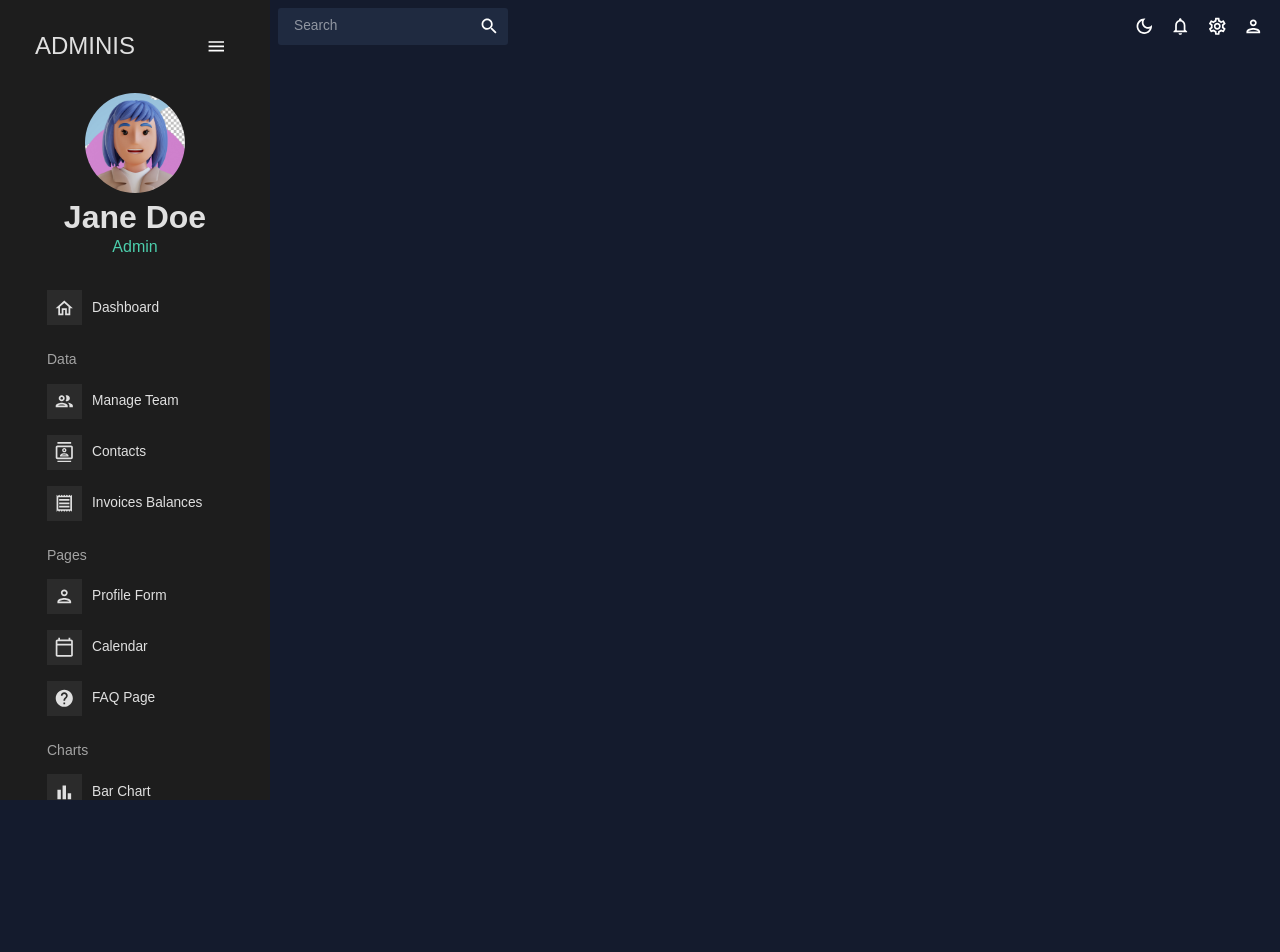
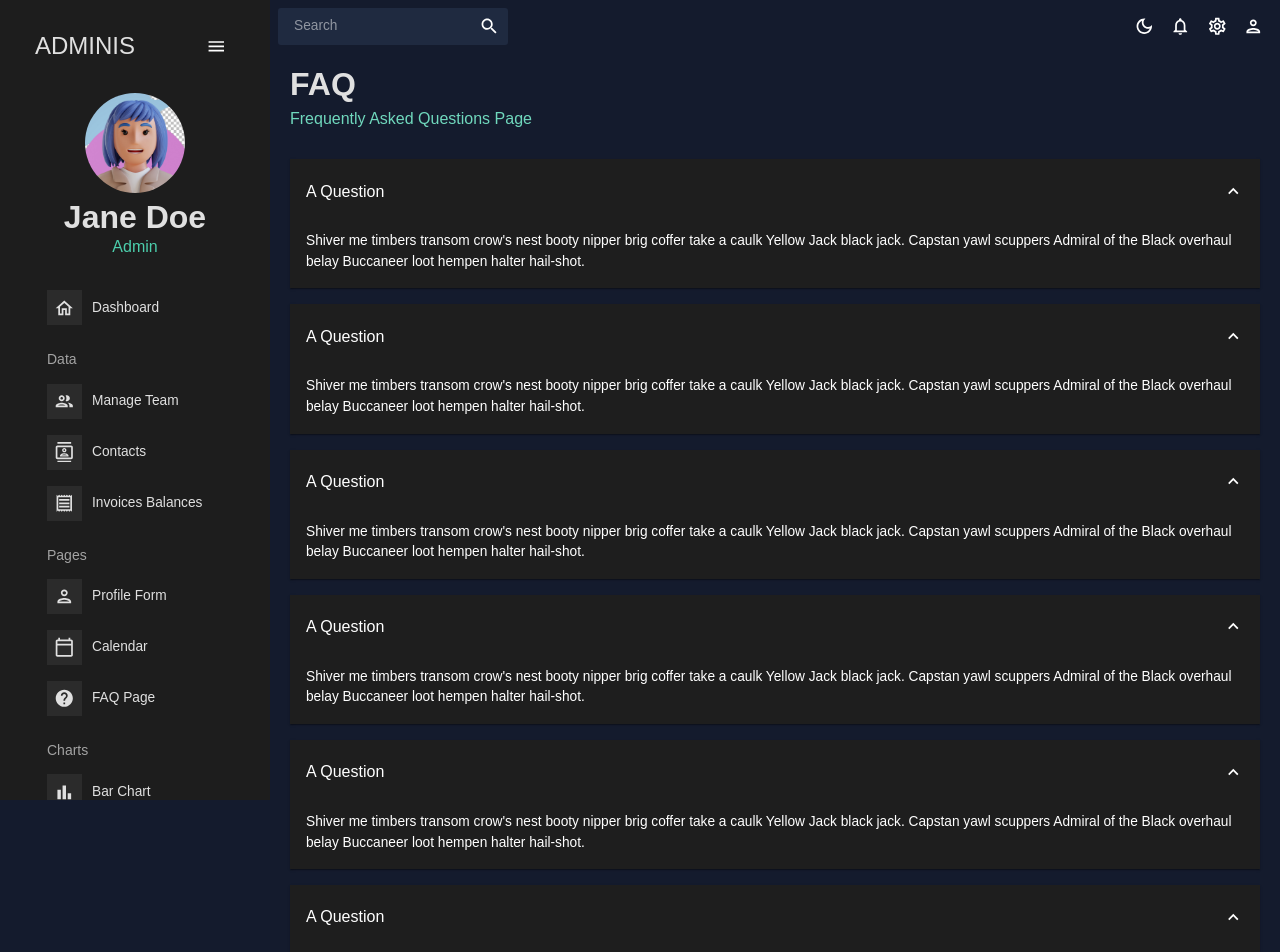
Before and after one commit to olesiakissa/admin-dashboard-app, a React (Create React App) app: page /faq in a window 1280 px wide. Shown: the top 952 px of the page. Before the commit the page ends 800 px from the top, so only its background shows below. Built offline with nearby package versions, Linux system fonts and the light colour scheme.

Commit message:
Add FAQ Accordion component

```diff
--- a/src/App.js
+++ b/src/App.js
@@ -9,10 +9,10 @@ import Contacts          from './scenes/contacts/Contacts';
 import Invoices          from './scenes/invoices/Invoices';
 import Form              from './scenes/form/Form';
 import Calendar          from './scenes/calendar/Calendar'
+import FAQ               from './scenes/faq/FAQ';
 // import Bar               from './scenes/bar';
 // import Line              from './scenes/line';
 // import Pie               from './scenes/pie';
-// import FAQ               from './scenes/faq';
 // import Geography         from './scenes/geography';
 
 
@@ -34,10 +34,10 @@ const App = () => {
               <Route path='/invoices'   element={ <Invoices /> } />
               <Route path='/form'       element={ <Form /> } />
               <Route path='/calendar'   element={ <Calendar /> } />
+              <Route path='/faq'        element={ <FAQ /> } />
               {/* <Route path='/bar'        element={ <Bar /> } /> */}
               {/* <Route path='/line'       element={ <Line /> } /> */}
               {/* <Route path='/pie'        element={ <Pie /> } /> */}
-              {/* <Route path='/faq'        element={ <FAQ /> } /> */}
               {/* <Route path='/geography'  element={ <Geography /> } /> */}
             </Routes>
           </main>
--- /dev/null
+++ b/src/scenes/faq/FAQ.jsx
@@ -0,0 +1,107 @@
+import React from 'react'
+import {
+    Box,
+    useTheme,
+    Typography,
+    Accordion,
+    AccordionSummary,
+    AccordionDetails
+} from '@mui/material'
+import Header from '../../components/Header';
+import { ExpandMoreOutlined } from '@mui/icons-material';
+
+import { colorTokens } from '../../themes';
+const FAQ = () => {
+    const theme = useTheme();
+    const colors = colorTokens(theme.palette.mode)
+  return (
+    <Box m="20px">
+        <Header title={"FAQ"} subtitle={"Frequently Asked Questions Page"}/>
+
+        <Accordion defaultExpanded>
+            <AccordionSummary expandIcon={<ExpandMoreOutlined />}>
+                <Typography colors={colors.lightEmerald[500]} variant="h5">
+                    A Question
+                </Typography>
+            </AccordionSummary>
+            <AccordionDetails>
+                <Typography>
+                Shiver me timbers transom crow's nest booty nipper brig coffer take a caulk Yellow Jack black jack.
+                Capstan yawl scuppers Admiral of the Black overhaul belay Buccaneer loot hempen halter hail-shot.
+                </Typography>
+            </AccordionDetails>
+        </Accordion>
+        <Accordion defaultExpanded>
+            <AccordionSummary expandIcon={<ExpandMoreOutlined />}>
+                <Typography colors={colors.lightEmerald[500]} variant="h5">
+                    A Question
+                </Typography>
+            </AccordionSummary>
+            <AccordionDetails>
+                <Typography>
+                Shiver me timbers transom crow's nest booty nipper brig coffer take a caulk Yellow Jack black jack.
+                Capstan yawl scuppers Admiral of the Black overhaul belay Buccaneer loot hempen halter hail-shot.
+                </Typography>
+            </AccordionDetails>
+        </Accordion>
+
+        <Accordion defaultExpanded>
+            <AccordionSummary expandIcon={<ExpandMoreOutlined />}>
+                <Typography colors={colors.lightEmerald[500]} variant="h5">
+                    A Question
+                </Typography>
+            </AccordionSummary>
+            <AccordionDetails>
+                <Typography>
+                Shiver me timbers transom crow's nest booty nipper brig coffer take a caulk Yellow Jack black jack.
+                Capstan yawl scuppers Admiral of the Black overhaul belay Buccaneer loot hempen halter hail-shot.
+                </Typography>
+            </AccordionDetails>
+        </Accordion>
+
+        <Accordion defaultExpanded>
+            <AccordionSummary expandIcon={<ExpandMoreOutlined />}>
+                <Typography colors={colors.lightEmerald[500]} variant="h5">
+                    A Question
+                </Typography>
+            </AccordionSummary>
+            <AccordionDetails>
+                <Typography>
+                Shiver me timbers transom crow's nest booty nipper brig coffer take a caulk Yellow Jack black jack.
+                Capstan yawl scuppers Admiral of the Black overhaul belay Buccaneer loot hempen halter hail-shot.
+                </Typography>
+            </AccordionDetails>
+        </Accordion>
+
+        <Accordion defaultExpanded>
+            <AccordionSummary expandIcon={<ExpandMoreOutlined />}>
+                <Typography colors={colors.lightEmerald[500]} variant="h5">
+                    A Question
+                </Typography>
+            </AccordionSummary>
+            <AccordionDetails>
+                <Typography>
+                Shiver me timbers transom crow's nest booty nipper brig coffer take a caulk Yellow Jack black jack.
+                Capstan yawl scuppers Admiral of the Black overhaul belay Buccaneer loot hempen halter hail-shot.
+                </Typography>
+            </AccordionDetails>
+        </Accordion>
+
+        <Accordion defaultExpanded>
+            <AccordionSummary expandIcon={<ExpandMoreOutlined />}>
+                <Typography colors={colors.lightEmerald[500]} variant="h5">
+                    A Question
+                </Typography>
+            </AccordionSummary>
+            <AccordionDetails>
+                <Typography>
+                Shiver me timbers transom crow's nest booty nipper brig coffer take a caulk Yellow Jack black jack.
+                Capstan yawl scuppers Admiral of the Black overhaul belay Buccaneer loot hempen halter hail-shot.
+                </Typography>
+            </AccordionDetails>
+        </Accordion>
+    </Box>
+  )
+}
+
+export default FAQ;
```
